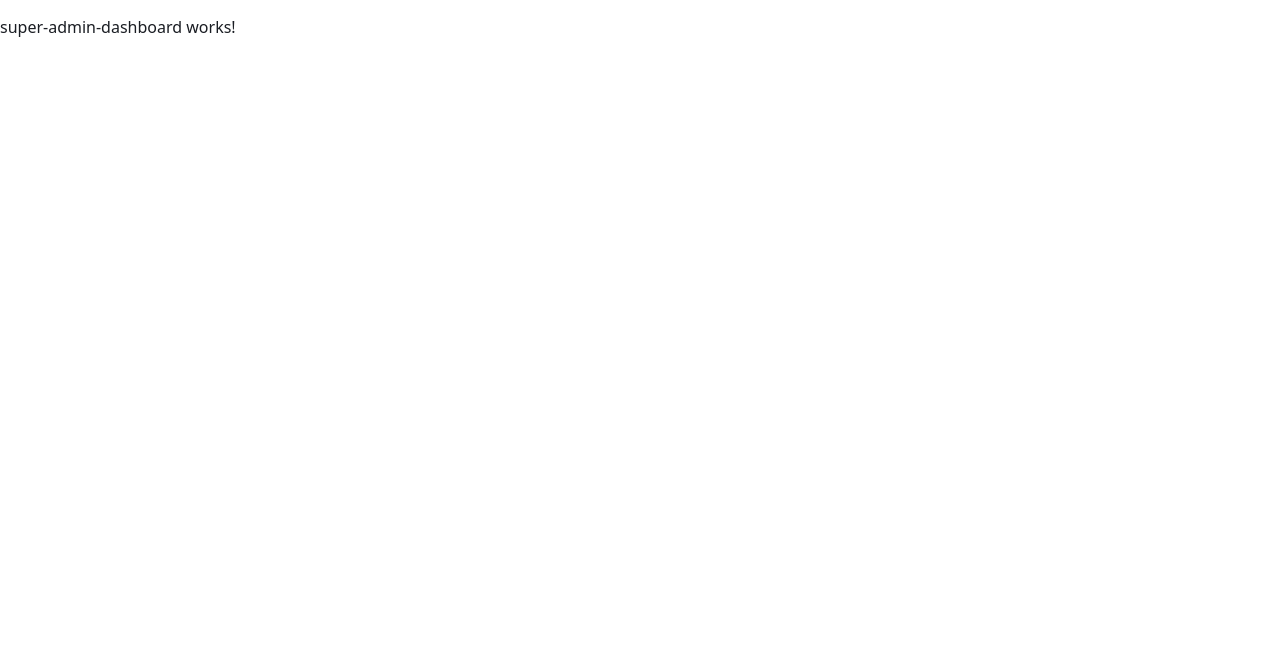
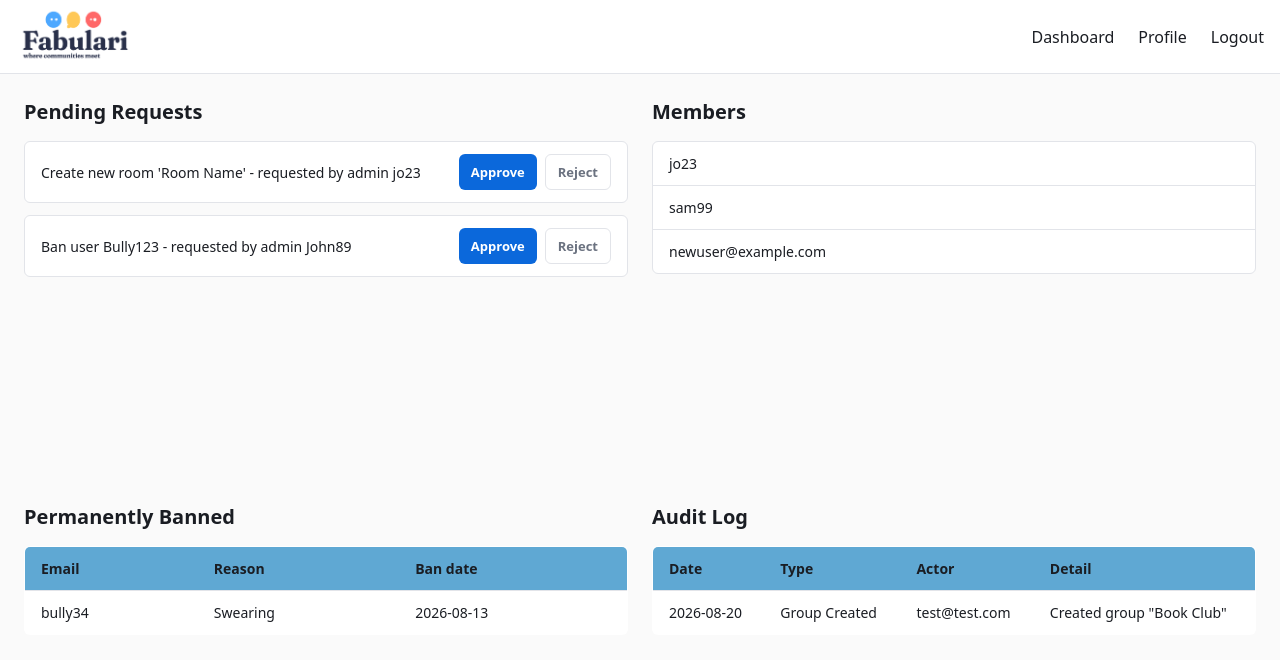
Before and after one commit to Jack-Crook/Fabulari_3813, an Angular app in the folder client/: page /super-admin-dashboard in a window 1280 px wide. Shown: the top 660 px of the page. Built offline with nearby package versions, Linux system fonts and the light colour scheme.

Commit message:
basic ui finished

```diff
--- a/client/src/app/super-admin-dashboard/super-admin-dashboard.css
+++ b/client/src/app/super-admin-dashboard/super-admin-dashboard.css
@@ -0,0 +1,109 @@
+.super-admin-body {
+  display: grid;
+  grid-template-columns: 1fr 1fr;   /* the four-quadrant layout from the wireframe */
+  gap: 24px;
+  padding: 24px;
+  min-height: calc(100vh - 74px);
+  background: #FAFAFA;
+}
+
+h2 {
+  font-size: 1.25rem;
+  font-weight: 600;
+  margin: 0 0 16px;
+}
+
+/* pending requests — same row/button pattern as admin-dashboard's join requests */
+.request-row {
+  background: #FFFFFF;
+  border: 1px solid #E2E4E9;
+  border-radius: 6px;
+  padding: 12px 16px;
+  margin-bottom: 12px;
+  display: flex;
+  align-items: center;
+  justify-content: space-between;
+  gap: 12px;
+  flex-wrap: wrap;
+}
+
+.request-detail {
+  font-size: 14px;
+}
+
+.request-actions {
+  display: flex;
+  gap: 8px;
+}
+
+.request-actions button {
+  width: auto;
+  min-height: 0;
+  margin: 0;
+  padding: 8px 12px;
+  font-size: 13px;
+}
+
+.request-actions .reject {
+  background: #FFFFFF;
+  color: #6B7280;
+  border: 1px solid #E2E4E9;
+}
+
+.request-actions .reject:hover {
+  background: #F3F4F6;
+}
+
+.empty {
+  font-size: 14px;
+  color: #6B7280;
+}
+
+/* members list scrolls instead of growing the panel, matches the scrollbar drawn in the wireframe */
+.scroll-list {
+  overflow-y: auto;
+  border: 1px solid #E2E4E9;
+  border-radius: 6px;
+  background: #FFFFFF;
+}
+
+.member-row {
+  padding: 12px 16px;
+  font-size: 14px;
+  border-bottom: 1px solid #E2E4E9;
+}
+
+.member-row:last-child {
+  border-bottom: none;
+}
+
+/* shared table style for banned list + audit log, same pattern as admin-dashboard's members-table */
+.data-table {
+  width: 100%;
+  border-collapse: collapse;
+  background: #FFFFFF;
+  border: 1px solid #E2E4E9;
+  border-radius: 6px;
+  overflow: hidden;
+}
+
+.data-table th {
+  background: #5FA8D3;
+  color: #1A1D23;
+  font-size: 14px;
+  font-weight: 600;
+  text-align: left;
+  padding: 12px 16px;
+}
+
+.data-table td {
+  padding: 12px 16px;
+  font-size: 14px;
+  border-top: 1px solid #E2E4E9;
+}
+
+@media (max-width: 768px) {
+  .super-admin-body {
+    grid-template-columns: 1fr;
+  }
+}
--- a/client/src/app/super-admin-dashboard/super-admin-dashboard.html
+++ b/client/src/app/super-admin-dashboard/super-admin-dashboard.html
@@ -1 +1,67 @@
-<p>super-admin-dashboard works!</p>
+<app-navbar></app-navbar>
+
+<div class="super-admin-body">
+
+  <section class="panel">
+    <h2>Pending Requests</h2>
+    @for (request of pendingRequests; track $index) {
+      <div class="request-row">
+        <span class="request-detail">{{ request.detail }} - requested by admin {{ request.requestedBy }}</span>
+        <div class="request-actions">
+          <button type="button" class="approve">Approve</button>
+          <button type="button" class="reject">Reject</button>
+        </div>
+      </div>
+    }
+    @if (pendingRequests.length === 0) {
+      <p class="empty">No pending requests.</p>
+    }
+  </section>
+
+  <section class="panel">
+    <h2>Members</h2>
+    <div class="scroll-list">
+      @for (member of members; track member.email) {
+        <div class="member-row">{{ member.email }}</div>
+      }
+    </div>
+  </section>
+
+  <section class="panel">
+    <h2>Permanently Banned</h2>
+    <table class="data-table">
+      <thead>
+        <tr><th>Email</th><th>Reason</th><th>Ban date</th></tr>
+      </thead>
+      <tbody>
+        @for (user of bannedUsers; track user.email) {
+          <tr>
+            <td>{{ user.email }}</td>
+            <td>{{ user.reason }}</td>
+            <td>{{ user.bannedAt }}</td>
+          </tr>
+        }
+      </tbody>
+    </table>
+  </section>
+
+  <section class="panel">
+    <h2>Audit Log</h2>
+    <table class="data-table">
+      <thead>
+        <tr><th>Date</th><th>Type</th><th>Actor</th><th>Detail</th></tr>
+      </thead>
+      <tbody>
+        @for (entry of auditLog; track $index) {
+          <tr>
+            <td>{{ entry.date }}</td>
+            <td>{{ entry.type }}</td>
+            <td>{{ entry.actor }}</td>
+            <td>{{ entry.detail }}</td>
+          </tr>
+        }
+      </tbody>
+    </table>
+  </section>
+
+</div>
--- a/client/src/app/super-admin-dashboard/super-admin-dashboard.ts
+++ b/client/src/app/super-admin-dashboard/super-admin-dashboard.ts
@@ -1,9 +1,34 @@
 import { Component } from '@angular/core';
+import { Navbar } from '../navbar/navbar';
 
 @Component({
   selector: 'app-super-admin-dashboard',
-  imports: [],
+  imports: [Navbar],
   templateUrl: './super-admin-dashboard.html',
   styleUrl: './super-admin-dashboard.css',
 })
-export class SuperAdminDashboard {}
+export class SuperAdminDashboard {
+  // requests aren't stored anywhere yet, there's no /requests endpoint, so these stay mock —
+  // same reason admin-dashboard's joinRequests is mock
+  pendingRequests = [
+    { detail: "Create new room 'Room Name'", requestedBy: 'jo23' },
+    { detail: 'Ban user Bully123', requestedBy: 'John89' },
+  ];
+
+  // no /users endpoint yet, so this is a static stand-in for "every registered user"
+  members = [
+    { email: 'jo23' },
+    { email: 'sam99' },
+    { email: 'newuser@example.com' },
+  ];
+
+  // permanent, so unlike the wireframe's "Un Ban" button there's nothing to click here
+  bannedUsers = [
+    { email: 'bully34', reason: 'Swearing', bannedAt: '2026-08-13' },
+  ];
+
+  // no /audit endpoint yet, mock rows matching the columns from the wireframe
+  auditLog = [
+    { date: '2026-08-20', type: 'Group Created', actor: 'test@test.com', detail: 'Created group "Book Club"' },
+  ];
+}
```
